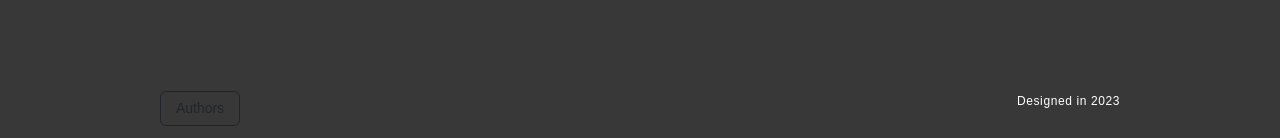
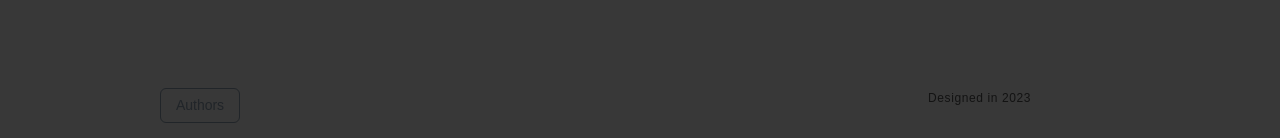
Before and after one commit to wlladislaw/graphiql-app, a React app: page / in a window 1280 px wide. Shown: the part 659-797 px from the top of the page. Built offline with nearby package versions, Linux system fonts and the light colour scheme.

Commit message:
refactor: fix size of copyright

```diff
--- a/src/components/footer/Footer.scss
+++ b/src/components/footer/Footer.scss
@@ -1,7 +1,7 @@
   .footer {
     position: absolute;
     bottom: 0;
-    padding: 15px 10rem;
+    padding: 18px 10rem;
     display: flex;
     align-items: center;
     justify-content: space-between;
@@ -16,6 +16,7 @@
         font-size: 12px;
         line-height: 16px;
         letter-spacing: 0.6px;
-        color: white;
+        color: rgb(19, 19, 19);
+        width: 20%;
       }
   }
--- a/src/components/footer/Footer.tsx
+++ b/src/components/footer/Footer.tsx
@@ -29,8 +29,8 @@ export const Footer = () => {
           <FooterLogos altClass="footer__logos" logos={LINKS_FOOTER} />
         </div>
       </div>
-      <div>
-        <p className="footer__copyright">Designed in 2023</p>
+      <div className="footer__copyright">
+        <p>Designed in 2023</p>
       </div>
     </footer>
   );
```
